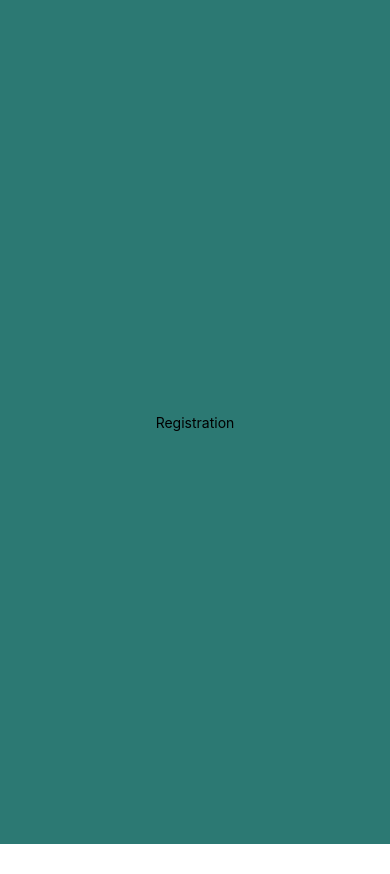
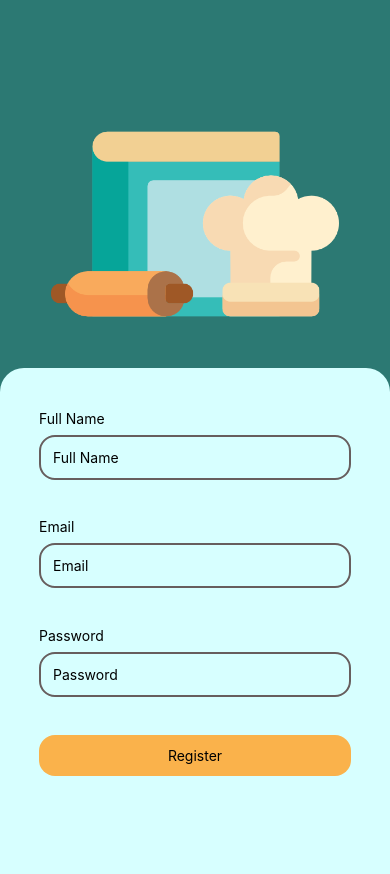
Before and after one commit to Abdulkader-Safi/MyRecipe, a React Native app: screen /Register in a window 390 px wide. Before the commit the page ends 844 px from the top, so only its background shows below. Built offline with nearby package versions, Linux system fonts and the light colour scheme.

Commit message:
Registration and Navigation to Home Page after Login is Done

```diff
--- a/components/index.js
+++ b/components/index.js
@@ -1,3 +1,4 @@
 import ScreenWrapper from "./public/ScreenWrapper";
+import Loading from "./load/Loading";
 
-export { ScreenWrapper };
+export { ScreenWrapper, Loading };
--- /dev/null
+++ b/components/load/Loading.jsx
@@ -0,0 +1,12 @@
+import { View, Text, Image } from "react-native";
+import React from "react";
+
+const Loading = () => {
+  return (
+    <View className="w-screen h-screen mx-auto fixed flex justify-center items-center bg-bg-color">
+      <Image className="h-72 w-72" source={require("./../../assets/Loading/Loading.gif")} />
+    </View>
+  );
+};
+
+export default Loading;
--- a/firebase.js
+++ b/firebase.js
@@ -1,12 +1,8 @@
 // Import the functions you need from the SDKs you need
 import { initializeApp } from "firebase/app";
 import { getAuth } from "firebase/auth";
+import { getFirestore } from "firebase/firestore";
 
-// TODO: Add SDKs for Firebase products that you want to use
-// https://firebase.google.com/docs/web/setup#available-libraries
-
-// Your web app's Firebase configuration
-// For Firebase JS SDK v7.20.0 and later, measurementId is optional
 const firebaseConfig = {
   // apiKey: process.env["API_KEY"],
   // authDomain: process.env["AUTH_DOMAIN"],
@@ -28,5 +24,6 @@ const firebaseConfig = {
 // Initialize Firebase
 const app = initializeApp(firebaseConfig);
 export const auth = getAuth(app);
+export const db = getFirestore(app);
 
 export default app;
--- a/navigation/appNavigation.jsx
+++ b/navigation/appNavigation.jsx
@@ -4,7 +4,6 @@ import { Welcome, Home, Login, Register, ForgetPassword } from "../pages";
 import React from "react";
 import { useSelector } from "react-redux";
 import { selectIsLoggedIn } from "../redux/slices/authSlices";
-import App from "../App.js";
 
 const Stack = createNativeStackNavigator();
 
@@ -20,7 +19,6 @@ const AppNavigation = () => {
   ) : (
     <NavigationContainer>
       <Stack.Navigator initialRouteName="Welcome">
-        <Stack.Screen options={{ headerShown: false }} name="MainApp" component={App} />
         <Stack.Screen options={{ headerShown: false }} name="Welcome" component={Welcome} />
         <Stack.Screen options={{ headerShown: false }} name="Login" component={Login} />
         <Stack.Screen options={{ headerShown: false }} name="Register" component={Register} />
--- a/pages/auth/Login.jsx
+++ b/pages/auth/Login.jsx
@@ -1,6 +1,6 @@
 import { View, Text, Image, TouchableOpacity, KeyboardAvoidingView, TextInput } from "react-native";
 import React, { useState } from "react";
-import { ScreenWrapper } from "../../components";
+import { Loading, ScreenWrapper } from "../../components";
 import { useNavigation } from "@react-navigation/native";
 import { signInWithEmailAndPassword } from "firebase/auth";
 import { auth } from "./../../firebase";
@@ -11,20 +11,25 @@ const Login = () => {
   const navigation = useNavigation();
   const dispatch = useDispatch();
 
+  const [isLoading, setIsLoading] = useState(false);
   const [email, setEmail] = useState("");
   const [password, setPassword] = useState("");
 
   const HandleLogin = (e) => {
     e.preventDefault();
+    setIsLoading(true);
+
     signInWithEmailAndPassword(auth, email, password)
       .then((userCredentials) => {
         setEmail("");
         setPassword("");
 
         dispatch(SET_LOGGED_IN());
+        setIsLoading(false);
         navigation.navigate("Home");
       })
       .catch((err) => {
+        setIsLoading(false);
         alert(err.message);
       });
   };
@@ -37,6 +42,8 @@ const Login = () => {
   return (
     <KeyboardAvoidingView className="flex-1 justify-center items-center" behavior="padding">
       <ScreenWrapper>
+        {isLoading && <Loading />}
+
         <View className="h-screen flex justify-between items-center bg-bg-color">
           <View className="flex-col justify-center items-center mt-10"></View>
           <View className="flex-col justify-center items-center mt-10">
--- a/pages/auth/Register.jsx
+++ b/pages/auth/Register.jsx
@@ -1,14 +1,93 @@
-import { View, Text } from "react-native";
-import React from "react";
-import { ScreenWrapper } from "../../components";
+import { View, Text, Image, TouchableOpacity, KeyboardAvoidingView, TextInput } from "react-native";
+import React, { useState } from "react";
+import { Loading, ScreenWrapper } from "../../components";
+import { useNavigation } from "@react-navigation/native";
+import { useDispatch } from "react-redux";
+import { createUserWithEmailAndPassword } from "firebase/auth";
+import { auth } from "../../firebase";
+import { SET_LOGGED_IN } from "../../redux/slices/authSlices";
 
 const Register = () => {
+  const navigation = useNavigation();
+  const dispatch = useDispatch();
+
+  const [isLoading, setIsLoading] = useState(false);
+  const [fullName, setFullName] = useState("");
+  const [email, setEmail] = useState("");
+  const [password, setPassword] = useState("");
+
+  const HandRegistration = (e) => {
+    e.preventDefault();
+    setIsLoading(true);
+
+    createUserWithEmailAndPassword(auth, email, password)
+      .then((userCredentials) => {
+        setEmail("");
+        setPassword("");
+
+        dispatch(SET_LOGGED_IN());
+        setIsLoading(false);
+        navigation.navigate("Home");
+      })
+      .catch((err) => {
+        setIsLoading(false);
+        alert(err.message);
+      });
+  };
+
   return (
-    <ScreenWrapper>
-      <View className="h-screen flex justify-around items-center bg-bg-color">
-        <Text>Registration</Text>
-      </View>
-    </ScreenWrapper>
+    <KeyboardAvoidingView className="flex-1 justify-center items-center" behavior="padding">
+      <ScreenWrapper>
+        {isLoading && <Loading />}
+
+        <View className="h-screen flex justify-between items-center bg-bg-color">
+          <View className="flex-col justify-center items-center mt-10"></View>
+          <View className="flex-col justify-center items-center mt-10">
+            <Image className="h-72 w-72" source={require("./../../assets/images/Main.png")} />
+          </View>
+          <View className="w-screen h-3/5 rounded-t-3xl bg-wlc-color flex justify-center items-center">
+            <View className="w-4/5 mb-14 h-4/5 justify-around">
+              <View className="">
+                <Text className="text-slate-800 mb-2">Full Name</Text>
+                <TextInput
+                  placeholder="Full Name"
+                  onChangeText={setFullName}
+                  value={fullName}
+                  className=" flex justify-center items-center p-3 rounded-2xl border-2 border-input-border"
+                />
+              </View>
+              <View className="">
+                <Text className="text-slate-800 mb-2">Email</Text>
+                <TextInput
+                  placeholder="Email"
+                  onChangeText={setEmail}
+                  value={email}
+                  className=" flex justify-center items-center p-3 rounded-2xl border-2 border-input-border"
+                />
+              </View>
+              <View className="">
+                <Text className="text-slate-800 mb-2">Password</Text>
+                <TextInput
+                  placeholder="Password"
+                  onChangeText={setPassword}
+                  secureTextEntry
+                  value={password}
+                  className=" flex justify-center items-center p-3 rounded-2xl border-2 border-input-border"
+                />
+              </View>
+              <View className="">
+                <TouchableOpacity
+                  onPress={HandRegistration}
+                  className="bg-bg-gold flex justify-center items-center p-3 rounded-2xl"
+                >
+                  <Text>Register</Text>
+                </TouchableOpacity>
+              </View>
+            </View>
+          </View>
+        </View>
+      </ScreenWrapper>
+    </KeyboardAvoidingView>
   );
 };
 
--- a/pages/public/Home.jsx
+++ b/pages/public/Home.jsx
@@ -29,7 +29,6 @@ const Home = () => {
             userID: user.uid,
           })
         );
-        // dispatch(SET_IS_ADMIN());
       } else {
         setDisplayName("");
         dispatch(REMOVE_ACTIVE_USER());
@@ -40,7 +39,7 @@ const Home = () => {
   return (
     <ScreenWrapper>
       <View className="h-screen flex justify-around items-center bg-bg-color">
-        <Text>Hello World</Text>
+        <Text>{displayName}</Text>
       </View>
     </ScreenWrapper>
   );
--- a/pages/public/Welcome.jsx
+++ b/pages/public/Welcome.jsx
@@ -22,7 +22,7 @@ const Welcome = () => {
           <Text className="text-4xl text-wlc-color">Welcome</Text>
           <Image className="h-72 w-72" source={require("./../../assets/images/Main.png")} />
         </View>
-        <View className="w-4/5 h-2/6 flex justify-around">
+        <View className="w-4/5 h-1/4 flex justify-around">
           <View className="my-3">
             <Text className="mb-2 text-txt-gold">Please Login</Text>
             <TouchableOpacity
```
Also changed, not shown: assets/Loading/Loading.gif (added).
